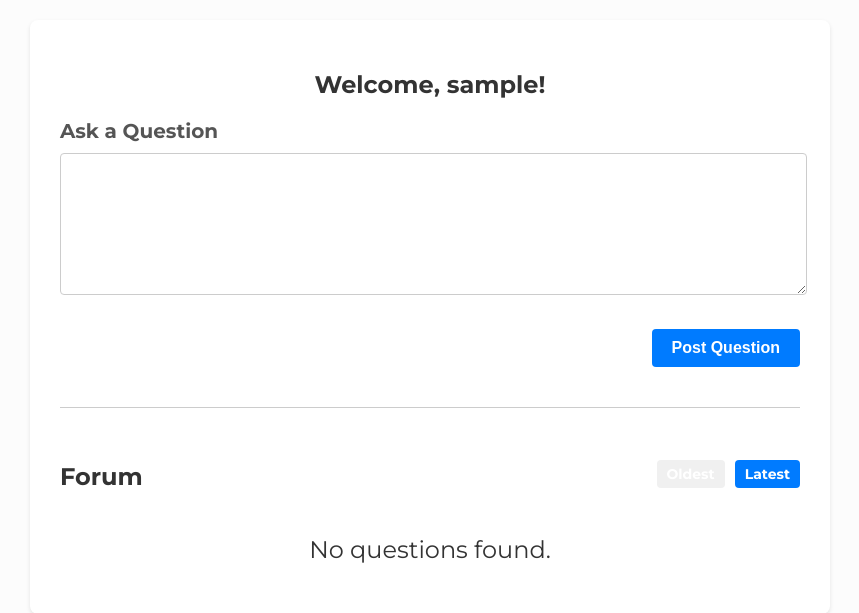
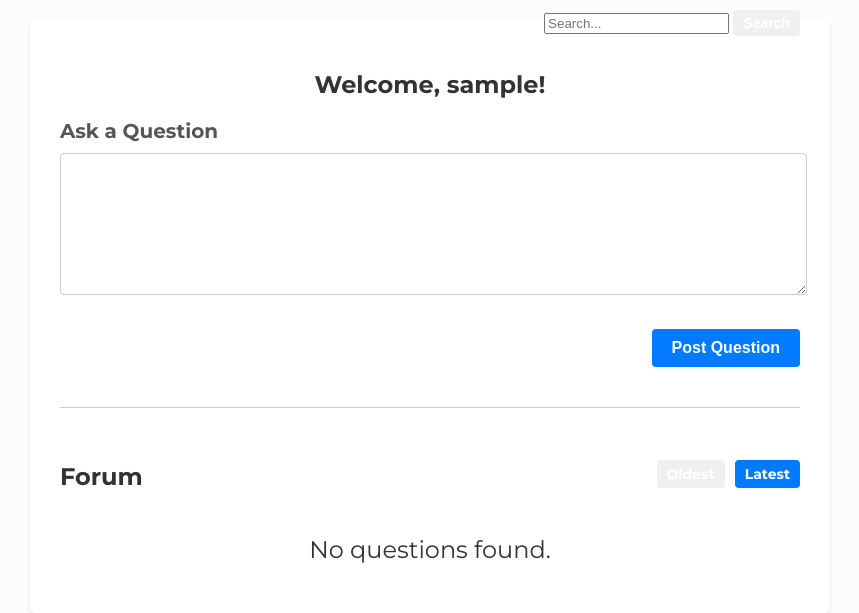
Before and after one commit to jith4j/CITS5505-Agile-Web-Development, a Flask app: a page that uses app/templates/forum.html in a window 1280 px wide. Shown: the part 78-691 px from the top of the page, without its empty margins (210-1069 px from the left). Run offline with Flask 3, Linux system fonts and the light colour scheme; the visitor is signed in with stand-in values (Sample User, id 1); data comes from the database, SQL or seed files in the repository; data that the repository does not hold is empty; some web fonts are replaced.

Commit message:
Add search functionality to forum page
- Added a search bar to the right upper side of the forum page, next to
 the welcome message.
- Integrated the search form to submit queries to the new /search route.
- Modified the forum page to dynamically display questions that match
the search query.
- Ensured the search button is styled consistently with other buttons on
 the page.
- Maintained the existing structure and functionality of the forum page
 while adding the new search feature.

```diff
--- a/app/templates/forum.html
+++ b/app/templates/forum.html
@@ -5,6 +5,10 @@
     <div class="forum-wrapper">
         <div class="container">
             <div class="content-wrap">
+                <form action="{{ url_for('search') }}" method="get" style="float: right; margin-top: -50px;">
+                    <input type="text" name="query" placeholder="Search..." value="{{ query }}">
+                    <button type="submit" class="btn btn-sort" style="padding: 5px 10px;">Search</button>
+                </form>
                 <h2 class="text-center text-heading">Welcome, {{ username }}!</h2>
                 <div class="contents-sec">
                     <h3 class="question-label">Ask a Question</h3>
```
